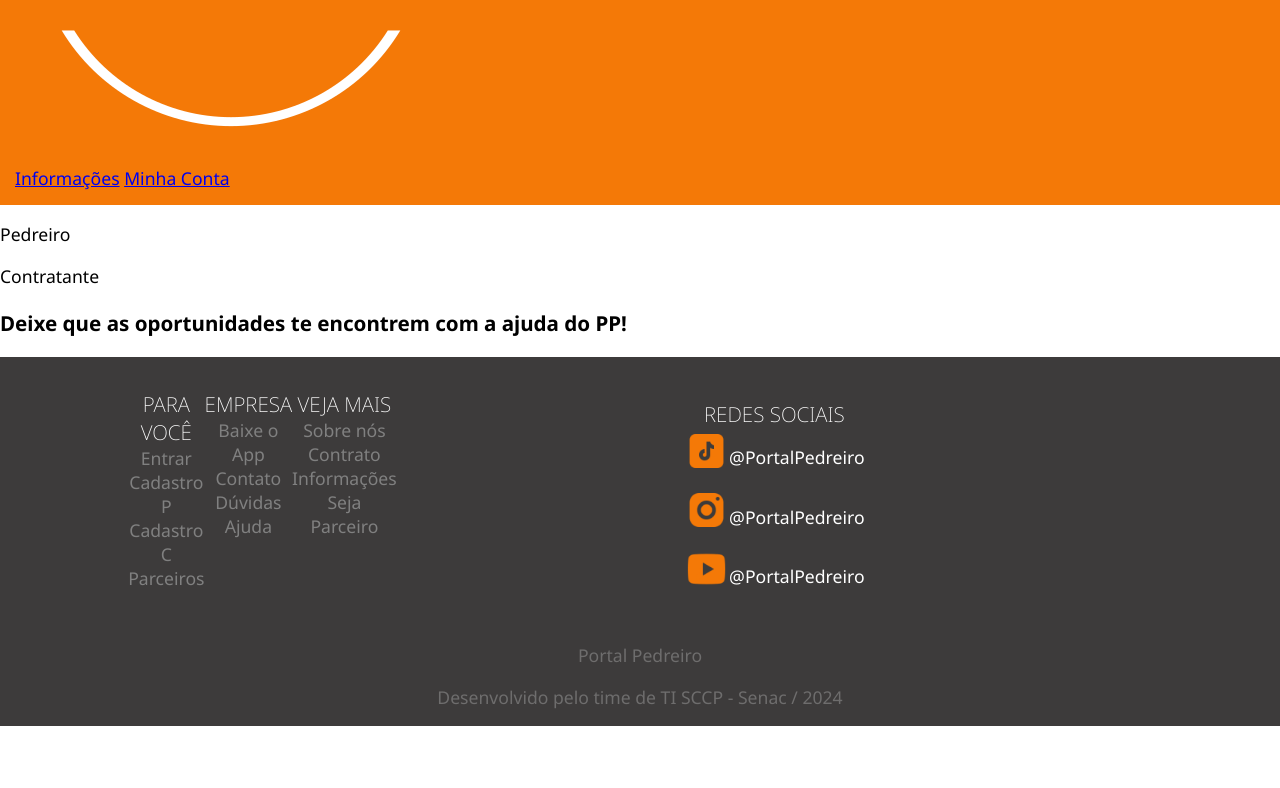
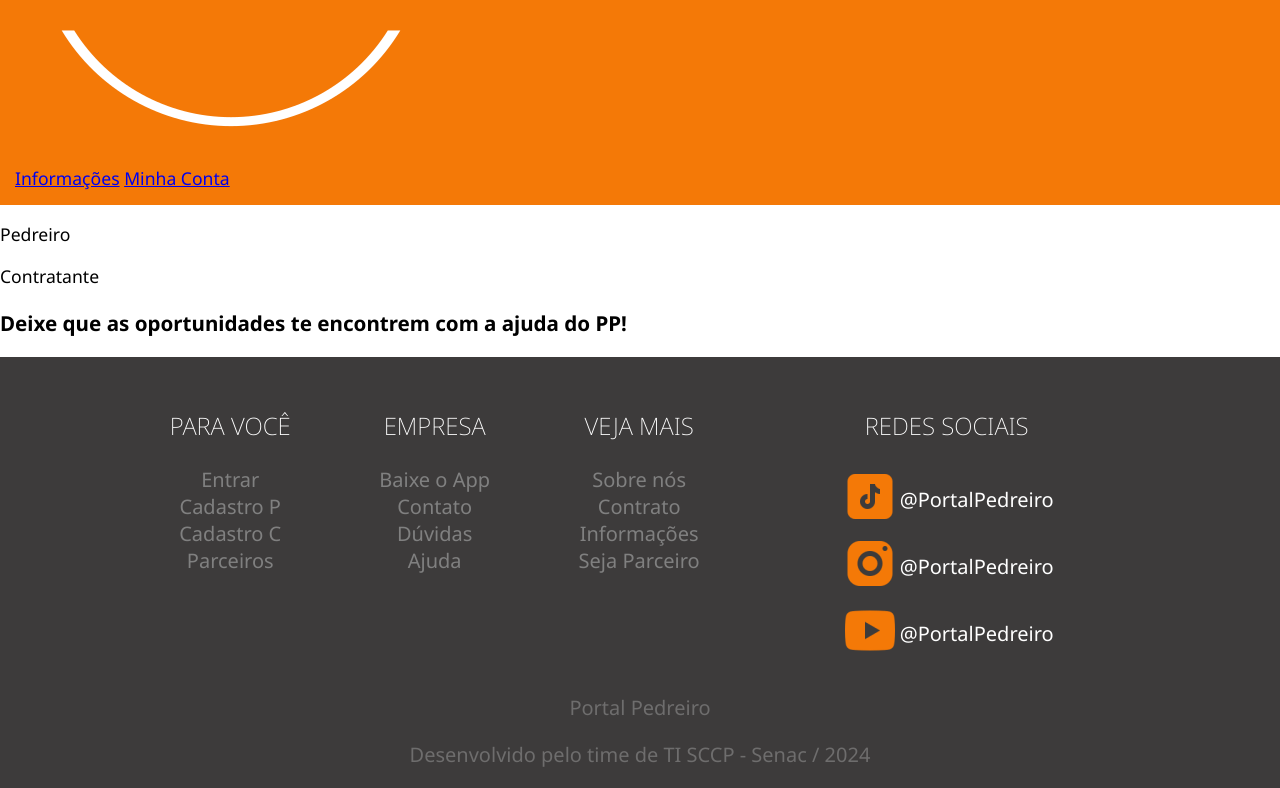
Before and after one commit to ArthurAGomes/P.I, a plain HTML site: page index.html in a window 1280 px wide. Shown: the part 339-1127 px from the top of the page. Before the commit the page ends 1065 px from the top, so only its background shows below. Drawn offline with Linux system fonts and the light colour scheme; files whose address does not match are found by name.

Commit message:
footer completo

```diff
--- a/css/style.css
+++ b/css/style.css
@@ -6,8 +6,9 @@ body {
     font-family: 'Noto Sans';
     font-size: 1.1em;
     width: 100%;
-    height: 750px;
+    /* height: 750px; */
     margin: 0px;
+
     /* overflow: hidden; */
     /* font-family: sans-serif; */
 
@@ -150,7 +151,7 @@ button {
     display: block;
     justify-content: center;
     align-items: center;
-    margin: 0%;
+    /* margin: 0%; */
     padding: 20px auto;
 
 }
@@ -216,6 +217,10 @@ button {
         padding: 0 40px;
         text-align: center;
         flex-wrap: wrap;
+
+    }
+    .menu-rodape li a:hover{
+        color: #F47907;
     }
 
     .panel {
@@ -234,11 +239,16 @@ button {
     #redes-posicao{
         width: 100%;
     }
-
+    .redes-icones p:hover{
+        color: #F47907;
+        transition: background-color 05s
+    }
     .redes p {
         display: block;
     }
-
+    .redes img{
+        width: 60px;
+    }
     .redes-icones {
         display: flex;
     }
@@ -250,19 +260,30 @@ button {
 }
 
 @media screen and (min-width:960px) {
+
+    .rodape{
+        padding-top: 0;
+    }
     .rodape-conteudo {
         width: 100%;
         display: flex;
-        padding: 10px 0;
         flex-wrap: nowrap;
-        /* justify-content: space-around; */
-        text-align: center;
-
-
+        align-items: baseline;
+        margin: 0;
+        }
+    .rodape-conteudo li{
+        font-size: 20px;
+    }
+   .titulos-rodape{
+        font-size: 24px;
     }
     .menu-rodape{
-        /* padding-left: 100px; */
-        justify-content:space-around;
+
+        padding: 10px 10px;
+        width: 460px;
+    }
+    .menu-rodape li a:hover{
+        color: #F47907;
     }
 
     .redes {
@@ -281,7 +302,9 @@ button {
         text-decoration: none;
 
     }
-
+  .redes img{
+    width: 60px;
+  }
     #redes-sociais {
         display: block;
         justify-content: center;
@@ -294,10 +317,10 @@ button {
     .conteudo-geral-footer {
         display: flex;
         padding: 0 10%;
-        /* overflow: hidden; */
-        /* justify-content: space-around; */
-        /* margin-right: 80px; */
+        justify-content: center;
+        }
 
-
-    }
+      .assinatura{
+        font-size: 20px;
+      }
 }
--- a/index.html
+++ b/index.html
@@ -285,11 +285,12 @@
                     <ul class="redes">
                         <h3 class="titulos-rodape" id="redes-sociais">Redes sociais</h3>
                         <li class="redes-icones">
-                            <a href="#"><img src="img/tiktok.png" alt="">
-                                <a href="#">
-                                    <p>@PortalPedreiro</p>
+                                <a href="#"><img src="img/tiktok.png" alt="">
+                                    <a href="#">
+                                        <p>@PortalPedreiro</p>
+                                    </a>
                                 </a>
-                            </a>
+
                         </li>
                         <li class="redes-icones">
                             <a href="#"><img src="img/instagram-icon.png" alt="">
```
